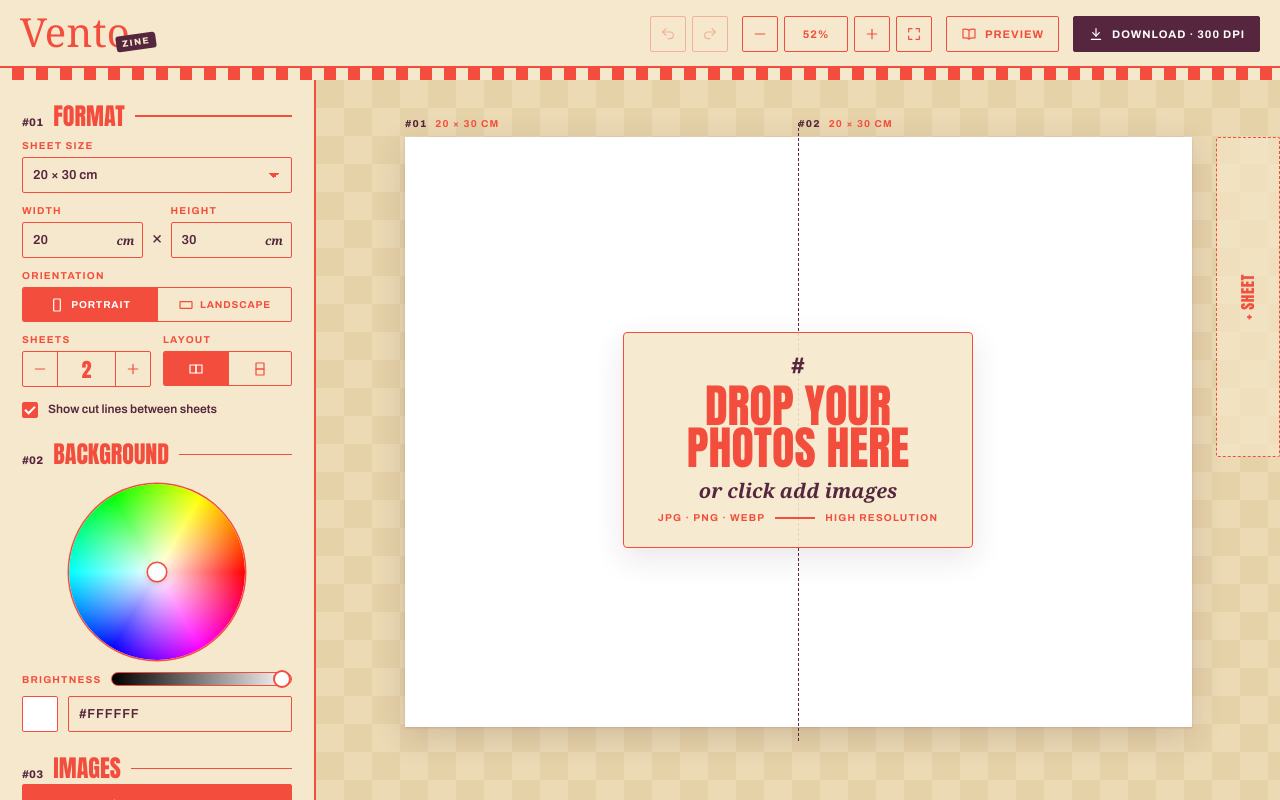
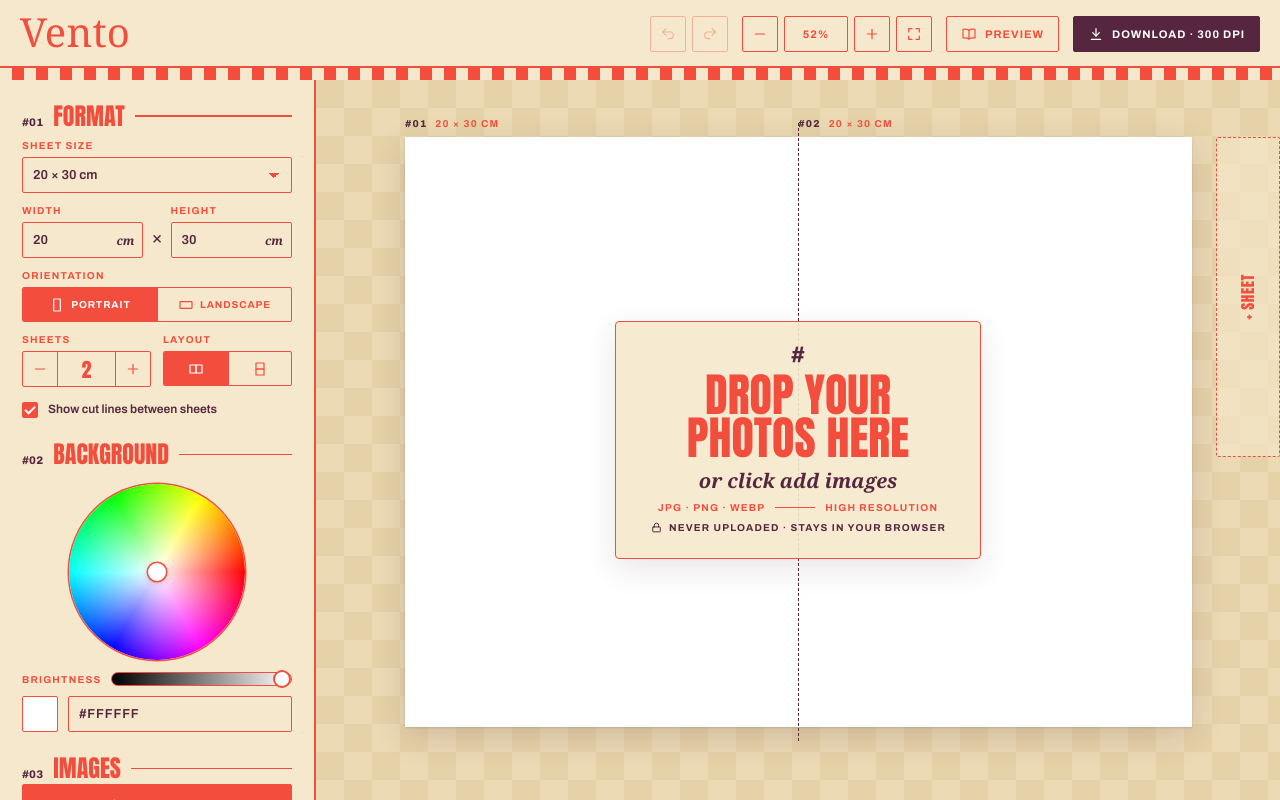
Before and after one commit to lcscarvalho/vento, a plain HTML site: page index.html in a window 1280 px wide. Drawn offline with Linux system fonts and the light colour scheme; a web font is replaced by a local one.

Commit message:
Privacy note: photos are never uploaded; logo and name back to just Vento
Co-Authored-By: Claude Opus 5.5 <noreply@anthropic.com>

```diff
--- a/css/style.css
+++ b/css/style.css
@@ -48,21 +48,26 @@ button { font: inherit; color: inherit; }
   background: repeating-conic-gradient(var(--coral) 0 25%, var(--cream) 0 50%) 0 0 / 24px 24px;
   border-top: 2px solid var(--coral);
 }
-/* logo: Shrikhand wordmark + a small purple "album" sticker */
-.brand { position: relative; display: flex; align-items: center; flex: none; padding-right: 26px; }
+/* logo: Shrikhand wordmark */
+.brand { display: flex; align-items: center; flex: none; }
 .brand-word {
   font-family: var(--script); font-size: 40px; line-height: 1;
   color: var(--coral); letter-spacing: .005em;
   transform: translateY(-2px);
 }
-.brand-script {
-  position: absolute; right: 0; bottom: 4px;
-  font: 800 9px/1 var(--ui); letter-spacing: .16em; text-transform: uppercase;
-  color: var(--cream); background: var(--purple);
-  padding: 4px 6px 3px; border-radius: 3px;
-  transform: rotate(-8deg);
-  white-space: nowrap; pointer-events: none;
+
+/* privacy note */
+.privacy {
+  display: grid; grid-template-columns: 28px 1fr; gap: 10px; align-items: start;
+  margin-top: 14px; padding: 10px 12px;
+  border: 1.5px solid var(--purple); border-radius: 2px;
+  font-size: 12px; line-height: 1.4; color: var(--ink);
 }
+.privacy p { margin: 0; }
+.privacy .toggle-ico { background: var(--purple); }
+.privacy b { display: block; font: 700 11px var(--ui); letter-spacing: .08em; text-transform: uppercase; color: var(--purple); margin-bottom: 2px; }
+.empty-private { display: flex; align-items: center; gap: 6px; font: 700 10px var(--ui); letter-spacing: .12em; text-transform: uppercase; color: var(--purple); }
+.empty-private .ico { width: 13px; height: 13px; }
 .meta-rule { display: inline-block; height: 1.5px; background: var(--coral); flex: 0 1 90px; min-width: 24px; }
 .top-actions { display: flex; align-items: center; gap: 14px; margin-left: auto; }
 .group { display: flex; gap: 6px; }
@@ -352,7 +357,6 @@ body.cropping .item.selected { cursor: grab; }
   :root { --top-h: 60px; }
   .topbar { gap: 12px; padding: 0 12px; }
   .brand-word { font-size: 32px; }
-  .brand-script { font-size: 8px; bottom: 2px; }
   .top-actions { margin-left: auto; gap: 8px; }
   .zoom .zoom-val, #zoom-fit, .group:first-child { display: none; }
   #download-top { padding: 0 10px; font-size: 0; gap: 0; }
--- a/index.html
+++ b/index.html
@@ -3,15 +3,15 @@
 <head>
   <meta charset="utf-8">
   <meta name="viewport" content="width=device-width, initial-scale=1">
-  <title>Vento Zine · photo zines for print</title>
+  <title>Vento · photo zines for print</title>
   <meta name="description" content="Lay out photo zines with high-resolution images and download every sheet at 300 dpi, ready to print.">
   <meta name="theme-color" content="#F5E8CC">
   <link rel="icon" href="favicon.svg" type="image/svg+xml">
   <link rel="preconnect" href="https://fonts.googleapis.com">
   <link rel="preconnect" href="https://fonts.gstatic.com" crossorigin>
   <link href="https://fonts.googleapis.com/css2?family=Anton&family=Archivo:wght@400;500;600;700;800&family=Shrikhand&display=swap" rel="stylesheet">
-  <link rel="stylesheet" href="css/style.css?v=202611230155">
-  <script type="module" src="js/main.js?v=202611230155"></script>
+  <link rel="stylesheet" href="css/style.css?v=202611232200">
+  <script type="module" src="js/main.js?v=202611232200"></script>
 </head>
 <body>
   <!-- Icons -->
@@ -44,9 +44,8 @@
   </svg>
 
   <header class="topbar">
-    <div class="brand" aria-label="Vento Zine">
+    <div class="brand" aria-label="Vento">
       <span class="brand-word">Vento</span>
-      <span class="brand-script">zine</span>
     </div>
     <div class="top-actions">
       <div class="group">
@@ -110,6 +109,10 @@
         <button class="btn primary wide" id="add-images"><svg class="ico"><use href="#i-image"/></svg> Add images</button>
         <p class="hint"><i>or drag and drop onto the desk</i> — high-resolution photos are welcome. They can run across from one sheet to the next.</p>
         <p class="meta-line" id="img-count"></p>
+        <div class="privacy">
+          <span class="toggle-ico"><svg class="ico"><use href="#i-lock"/></svg></span>
+          <p><b>Private by design</b>Your photos are never uploaded. They stay in this browser, on this device, and are only read to build your sheets.</p>
+        </div>
       </section>
 
       <section class="sec" id="sel-section" hidden>
@@ -174,6 +177,7 @@
           <div class="empty-big">Drop your<br>photos here</div>
           <div class="empty-script">or click add images</div>
           <div class="empty-meta"><span>JPG · PNG · WEBP</span><span class="meta-rule"></span><span>high resolution</span></div>
+          <div class="empty-private"><svg class="ico"><use href="#i-lock"/></svg>Never uploaded · stays in your browser</div>
         </div>
       </div>
       <div class="drop-hint"><span>Drop to add</span></div>
--- a/js/export.js
+++ b/js/export.js
@@ -1,7 +1,7 @@
 // 300 dpi export: each sheet becomes its own file, drawn from the original files
 // (not the previews). An image that spans two sheets is cut into each one at its
 // exact position — which is what makes printing easy.
-import { decodeOriginal, stepDown, toBlob } from './images.js?v=202611230155';
+import { decodeOriginal, stepDown, toBlob } from './images.js?v=202611232200';
 
 const intersects = (a, r) => a.x < r.x + r.w && a.x + a.w > r.x && a.y < r.y + r.h && a.y + a.h > r.y;
 
```
Also changed, not shown: js/main.js (+5 -5 lines), 1 other file.
